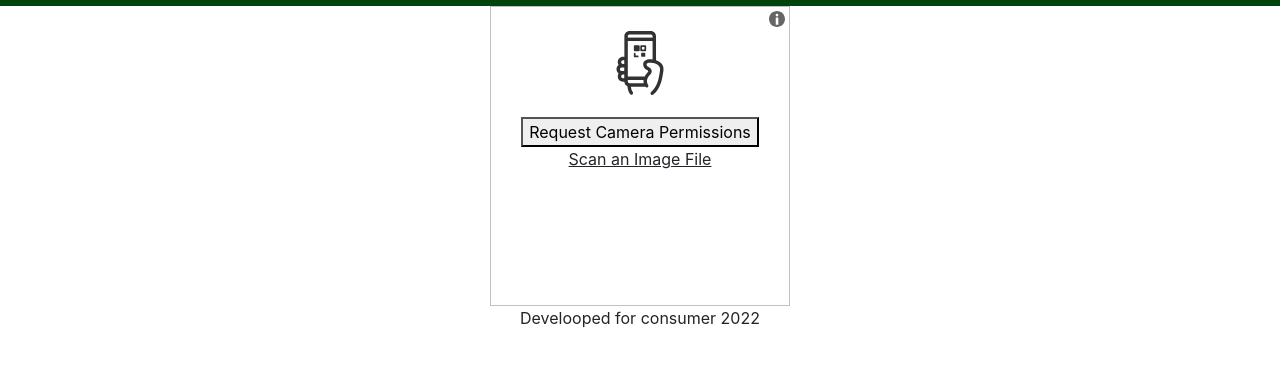
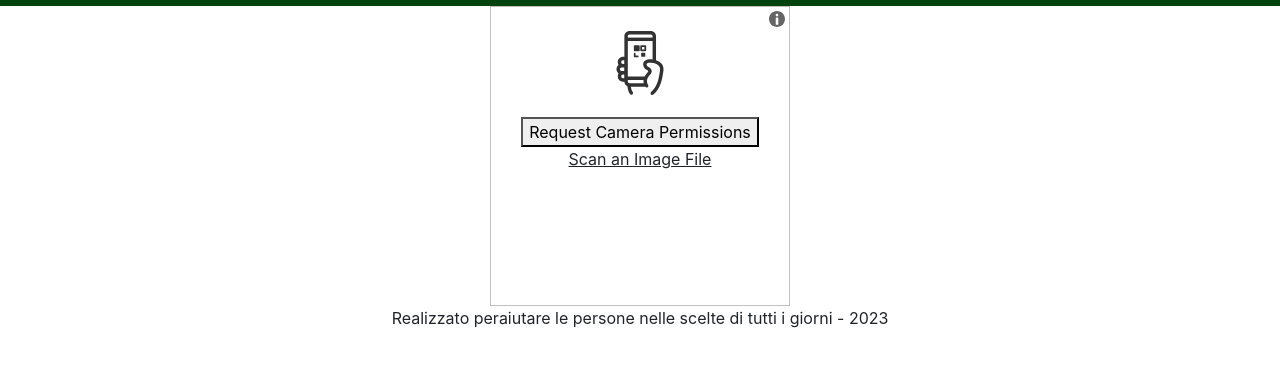
Before and after one commit to Enkilol/saorep.github.io, a plain HTML site: page index.html in a window 1280 px wide. Shown: the part 90-456 px from the top of the page. Drawn offline with nearby package versions, Linux system fonts and the light colour scheme.

Commit message:
Update index.html

```diff
--- a/index.html
+++ b/index.html
@@ -38,6 +38,6 @@
 
   </body>
   <footer>
-    <p style="text-align: center;">Develooped for consumer 2022</p>
+    <p style="text-align: center;">Realizzato peraiutare le persone nelle scelte di tutti i giorni - 2023</p>
   </footer>
 </html>
```
